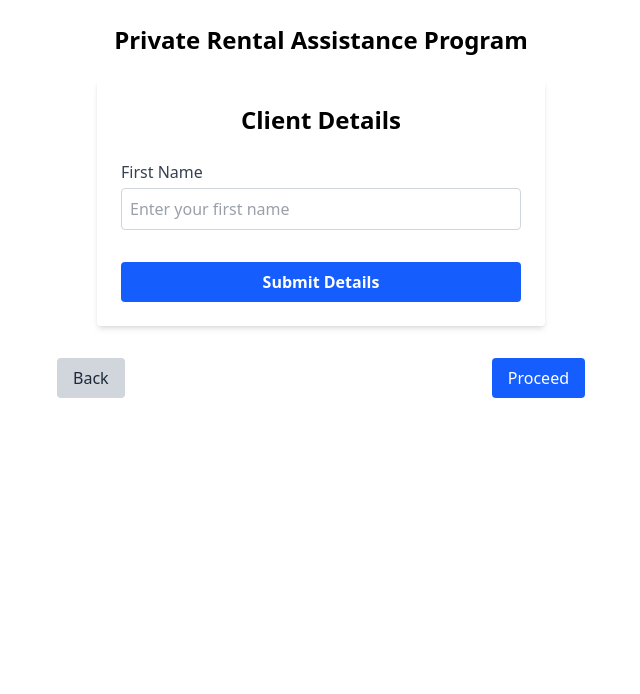
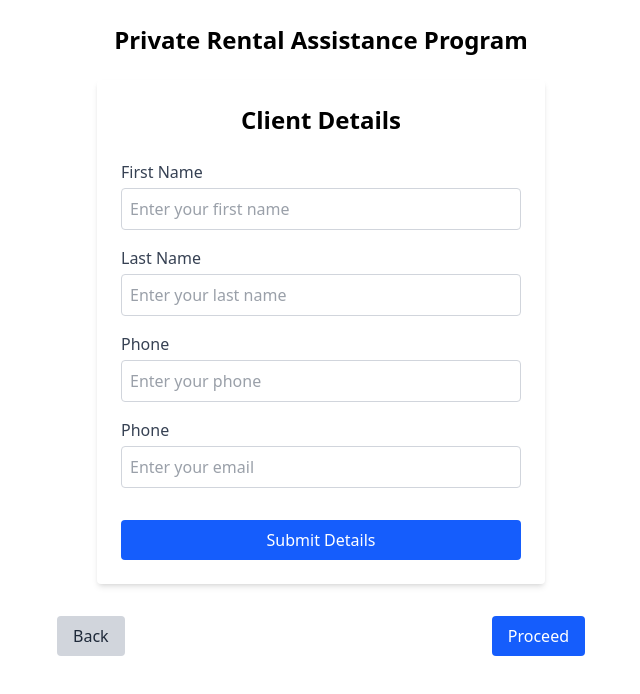
Before and after one commit to ngthaoph/prap-form, a React (Vite) app: page / in a window 1280 px wide. Both pictures are taken after a click on the button "Proceed". Shown: the top 694 px of the page, without its empty margins (319-959 px from the left). Built offline with nearby package versions, Linux system fonts and the light colour scheme.

Commit message:
major updates

```diff
--- a/src/App.tsx
+++ b/src/App.tsx
@@ -2,25 +2,30 @@ import { useState, useReducer } from "react";
 import Affordability from "./components/Affordability";
 import Catchment from "./components/Catchment";
 import ClientDetails from "./components/ClientDetails";
+import Outcome from "./components/Outcome";
 
+type ClientDetails = {
+  firstName: string;
+  lastName: string;
+  phone: string;
+  email: string;
+};
 export interface FormState {
   postcode: string;
-  name: string;
+  clientDetails: ClientDetails;
   rent: string;
   income: string;
   affordability: boolean;
   incomeLimit: boolean;
 }
-const initialFormState: {
-  postcode: string;
-  name: string;
-  rent: string;
-  income: string;
-  affordability: boolean;
-  incomeLimit: boolean;
-} = {
+const initialFormState: FormState = {
   postcode: "",
-  name: "",
+  clientDetails: {
+    firstName: "",
+    lastName: "",
+    phone: "",
+    email: "",
+  },
   rent: "",
   income: "",
   affordability: false,
@@ -28,7 +33,10 @@ const initialFormState: {
 };
 type FormAction =
   | { type: "postcode"; payload: string }
-  | { type: "name"; payload: string }
+  | {
+      type: "client_details";
+      payload: ClientDetails;
+    }
   | { type: "rent"; payload: string }
   | { type: "income"; payload: string }
   | { type: "affordability"; payload: boolean }
@@ -38,8 +46,11 @@ const formReducer = (state: FormState, action: FormAction) => {
   switch (action.type) {
     case "postcode":
       return { ...state, postcode: action.payload };
-    case "name":
-      return { ...state, name: action.payload };
+    case "client_details":
+      return {
+        ...state,
+        clientDetails: action.payload,
+      };
     case "rent":
       return { ...state, rent: action.payload };
     case "income":
@@ -65,8 +76,41 @@ function App() {
     setCurrentPage((prevPage) => prevPage + delta);
   };
 
-  const handleClientDetails = (e: React.ChangeEvent<HTMLInputElement>) => {
-    dispatch({ type: "name", payload: e.target.value });
+  const handleClientFirstName = (e: React.ChangeEvent<HTMLInputElement>) => {
+    dispatch({
+      type: "client_details",
+      payload: {
+        ...state.clientDetails,
+        firstName: e.target.value,
+      },
+    });
+  };
+  const handleClientLastName = (e: React.ChangeEvent<HTMLInputElement>) => {
+    dispatch({
+      type: "client_details",
+      payload: {
+        ...state.clientDetails,
+        lastName: e.target.value,
+      },
+    });
+  };
+  const handleClientPhone = (e: React.ChangeEvent<HTMLInputElement>) => {
+    dispatch({
+      type: "client_details",
+      payload: {
+        ...state.clientDetails,
+        phone: e.target.value,
+      },
+    });
+  };
+  const handleClientEmail = (e: React.ChangeEvent<HTMLInputElement>) => {
+    dispatch({
+      type: "client_details",
+      payload: {
+        ...state.clientDetails,
+        email: e.target.value,
+      },
+    });
   };
 
   const handleSubmitClientDetails = (e: React.FormEvent<HTMLFormElement>) => {
@@ -132,8 +176,11 @@ function App() {
       {currentPage === 2 && (
         <ClientDetails
           state={state}
-          handleClientDetails={handleClientDetails}
           handleSubmitClientDetails={handleSubmitClientDetails}
+          handleClientFirstName={handleClientFirstName}
+          handleClientLastName={handleClientLastName}
+          handleClientPhone={handleClientPhone}
+          handleClientEmail={handleClientEmail}
         />
       )}
 
@@ -145,6 +192,7 @@ function App() {
           handleSubmitAffordability={handleSubmitAffordability}
         />
       )}
+      {currentPage === 4 && <Outcome state={state} />}
 
       {/* NAVIGATION BUTTONS */}
       <div className="flex justify-between mt-8">
--- a/src/components/ClientDetails.tsx
+++ b/src/components/ClientDetails.tsx
@@ -1,13 +1,22 @@
 import React from "react";
 import { FormState } from "./../App";
+
 type ClientDetailsProps = {
-  handleClientDetails: (e: React.ChangeEvent<HTMLInputElement>) => void;
+  handleClientFirstName: (e: React.ChangeEvent<HTMLInputElement>) => void;
+  handleClientLastName: (e: React.ChangeEvent<HTMLInputElement>) => void;
   handleSubmitClientDetails: (e: React.FormEvent<HTMLFormElement>) => void;
+  handleClientPhone: (e: React.ChangeEvent<HTMLInputElement>) => void;
+  handleClientEmail: (e: React.ChangeEvent<HTMLInputElement>) => void;
   state: FormState;
 };
+
 function ClientDetails({
-  handleClientDetails,
+  handleClientFirstName,
+  handleClientLastName,
+  handleClientPhone,
+  handleClientEmail,
   handleSubmitClientDetails,
+
   state,
 }: ClientDetailsProps) {
   return (
@@ -19,33 +28,56 @@ function ClientDetails({
         onSubmit={handleSubmitClientDetails}
         className="flex flex-col gap-4"
       >
+        {/* FIRST NAME */}
         <label className="flex flex-col text-gray-700 font-medium">
           First Name
           <input
             type="text"
-            name="name"
-            value={state.name}
-            onChange={handleClientDetails}
-            className="mt-1 p-2 border border-gray-300 rounded focus:outline-none focus:ring-2 focus:ring-blue-500"
+            value={state.clientDetails.firstName}
+            onChange={handleClientFirstName}
             placeholder="Enter your first name"
+            className="mt-1 p-2 border border-gray-300 rounded"
           />
         </label>
 
-        {/* <label className="flex flex-col text-gray-700 font-medium">
-          Phone Number
+        {/* LAST NAME */}
+        <label className="flex flex-col text-gray-700 font-medium">
+          Last Name
           <input
             type="text"
-            name="phone"
-            value={state.applicant.phone}
-            onChange={handleClientDetails}
-            className="mt-1 p-2 border border-gray-300 rounded focus:outline-none focus:ring-2 focus:ring-blue-500"
-            placeholder="Enter your phone number"
+            value={state.clientDetails.lastName}
+            onChange={handleClientLastName}
+            placeholder="Enter your last name"
+            className="mt-1 p-2 border border-gray-300 rounded"
           />
-        </label> */}
+        </label>
+
+        {/* PHONE */}
+        <label className="flex flex-col text-gray-700 font-medium">
+          Phone
+          <input
+            type="text"
+            value={state.clientDetails.phone}
+            onChange={handleClientPhone}
+            placeholder="Enter your phone"
+            className="mt-1 p-2 border border-gray-300 rounded"
+          />
+        </label>
+        {/* PHONE */}
+        <label className="flex flex-col text-gray-700 font-medium">
+          Phone
+          <input
+            type="text"
+            value={state.clientDetails.email}
+            onChange={handleClientEmail}
+            placeholder="Enter your email"
+            className="mt-1 p-2 border border-gray-300 rounded"
+          />
+        </label>
 
         <button
           type="submit"
-          className="mt-4 bg-blue-600 text-white font-semibold py-2 rounded hover:bg-blue-700 transition-colors"
+          className="mt-4 bg-blue-600 text-white py-2 rounded hover:bg-blue-700"
         >
           Submit Details
         </button>
--- /dev/null
+++ b/src/components/Outcome.tsx
@@ -0,0 +1,30 @@
+import React from "react";
+import { FormState } from "./../App";
+
+type OutcomeProps = {
+  state: FormState;
+};
+
+function Outcome({ state }: OutcomeProps) {
+  return (
+    <div className="max-w-md mx-auto p-6 bg-white rounded shadow-md text-center">
+      <h2 className="text-2xl font-semibold mb-4">Outcome</h2>
+      <div className="text-gray-700 text-lg">
+        {state.affordability ? (
+          <p>
+            You can expect us to contact you to follow with your application in
+            5 business days.
+          </p>
+        ) : (
+          <p>
+            Unfortunately, your rent is not affordable on your income. Please
+            contact us on <span className="font-semibold">9556 5775</span> to
+            discuss any possible assistance.
+          </p>
+        )}
+      </div>
+    </div>
+  );
+}
+
+export default Outcome;
```
